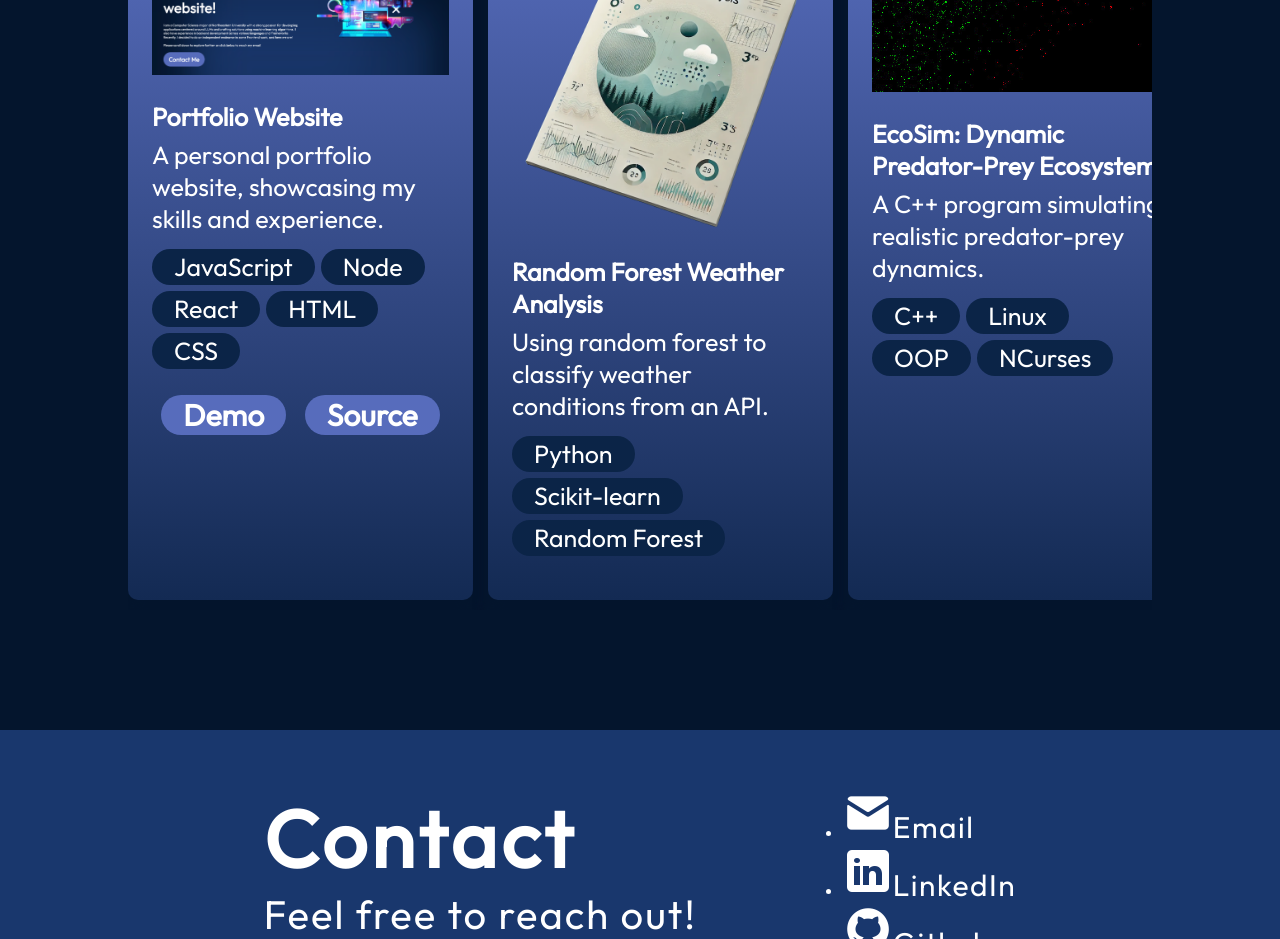
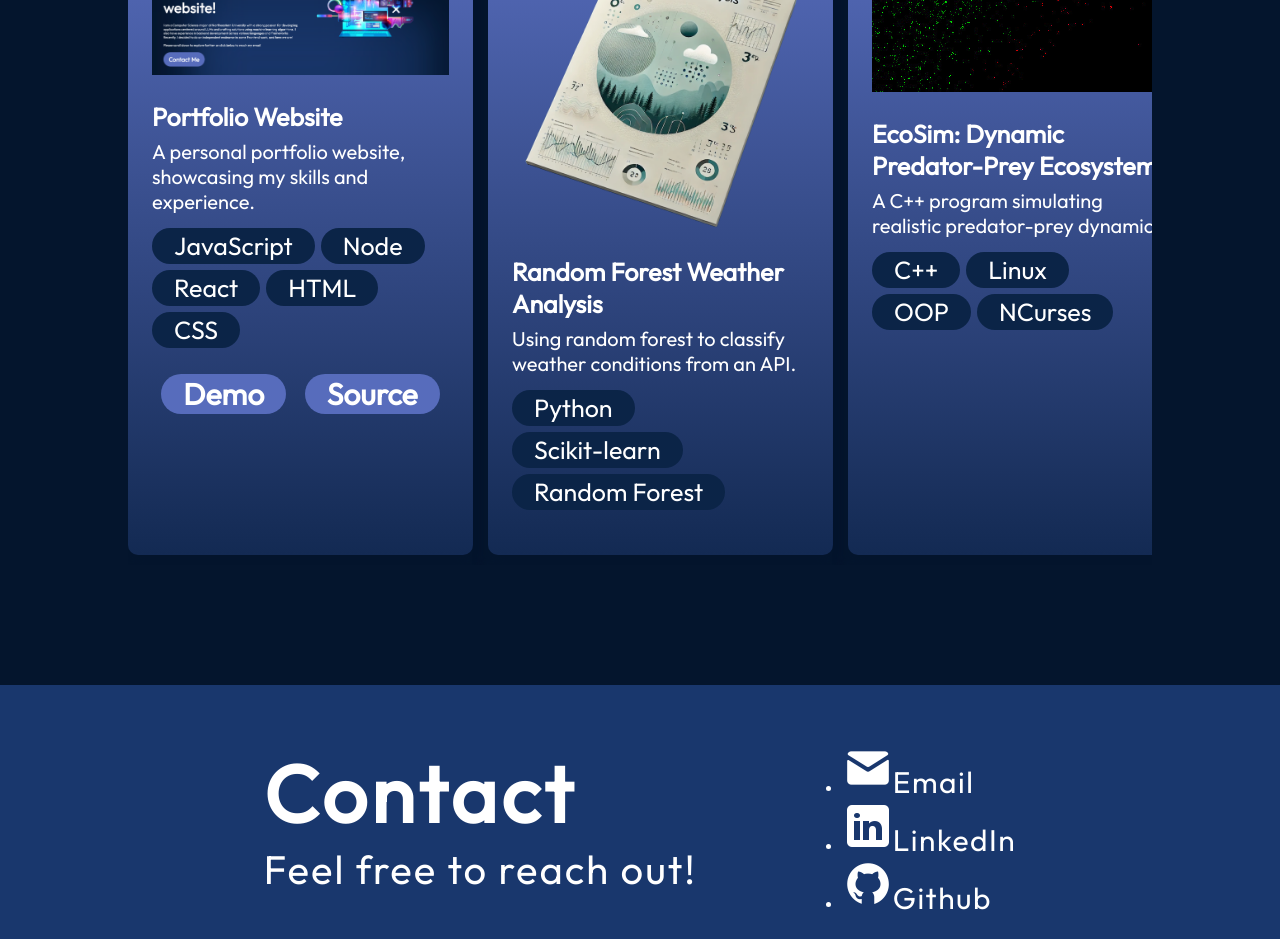
Before and after one commit to Sarthak-Kakkar-03/personal_portfolio_v1, a React (Vite) app: page / in a window 1280 px wide. Shown: the part 4480-5419 px from the top of the page. Built offline with nearby package versions, Linux system fonts and the light colour scheme; grey boxes are pictures that could not be loaded.

Commit message:
font on project card fixed

```diff
--- a/src/components/Projects/ProjectCard.module.css
+++ b/src/components/Projects/ProjectCard.module.css
@@ -21,7 +21,7 @@
 
 .description {
   margin-top: 6px;
-  font-size: 25px;
+  font-size: 20px;
   font-weight: 400;
 }
 
```
